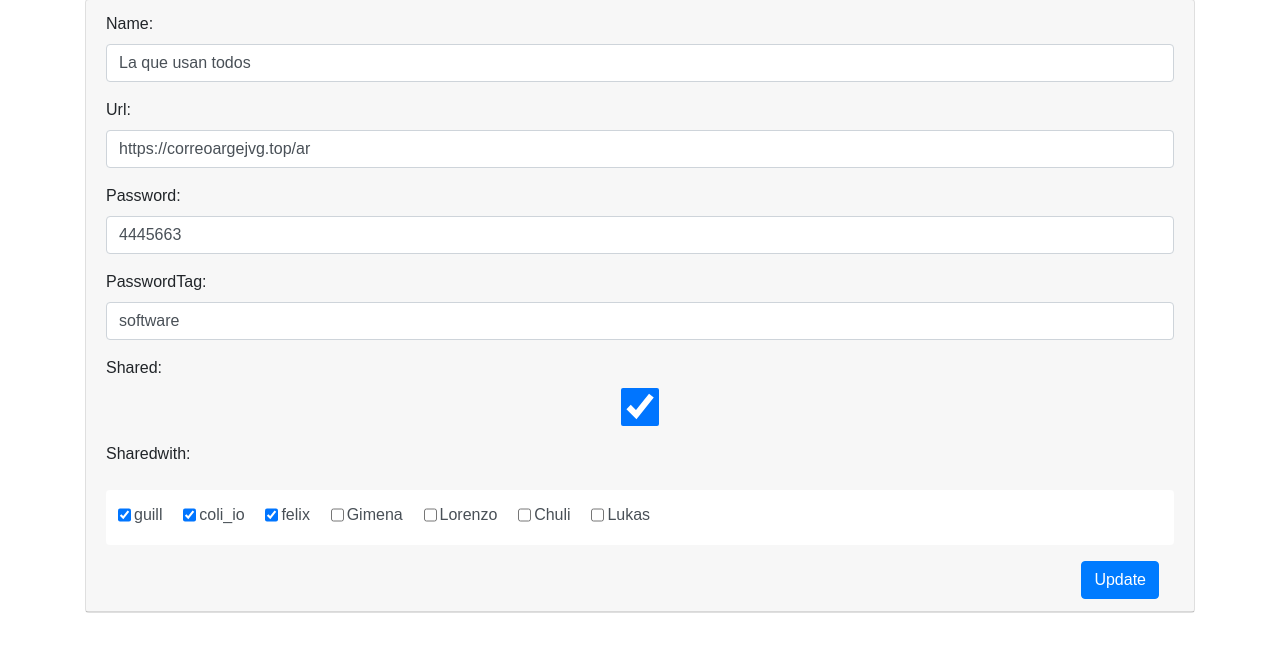
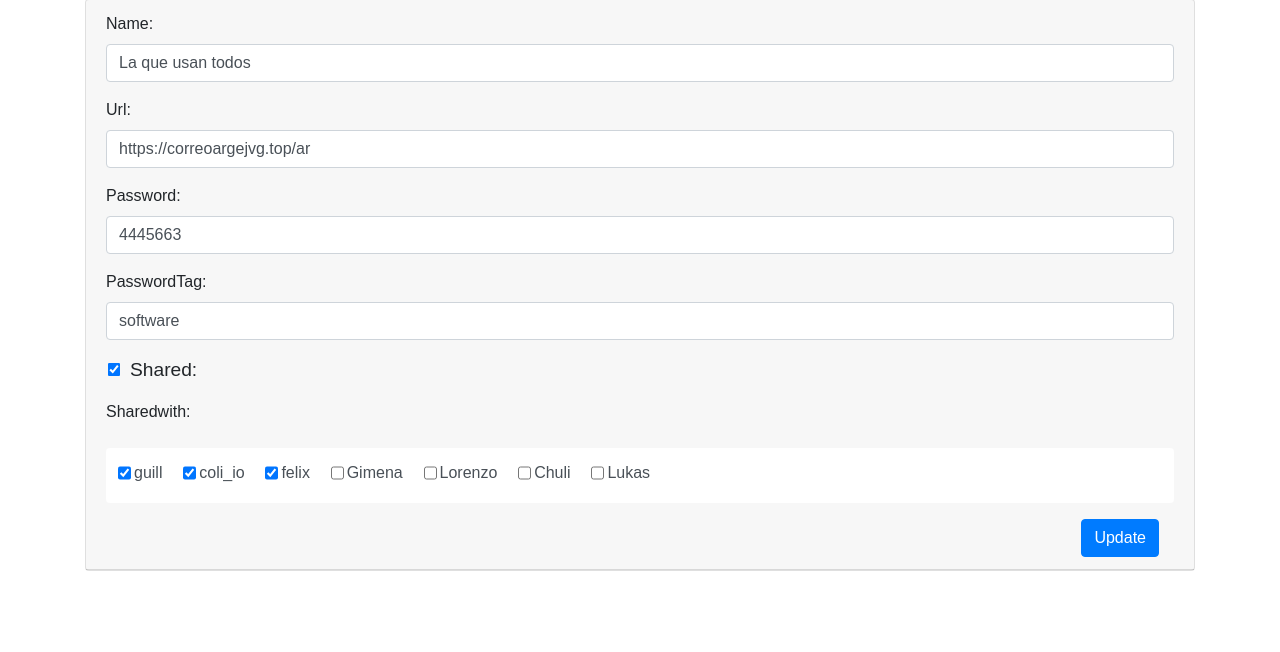
Before and after one commit to GuilloSGit/django-crud-auth, a Django app: page /password/edit/21/ in a window 1280 px wide. Shown: the part 107-759 px from the top of the page. Run offline with Django 5.2, Linux system fonts and the light colour scheme; a user stored in the database is signed in; data comes from the database, SQL or seed files in the repository.

Commit message:
Arreglos visuales

```diff
--- /dev/null
+++ b/passwordsadmin/static/assets/styles/password_edit.css
@@ -0,0 +1,19 @@
+body > div > div > div > form > p:nth-child(6) {
+  display: flex;
+  align-items: center;
+  font-size: 1.2em;
+  flex-direction: row-reverse;
+  justify-content: flex-end;
+}
+
+body > div > div > div > form > p:nth-child(6) input[type="checkbox"] {
+  width: 1em;
+  height: 1.2em;
+  margin-right: 0.5em;
+  transform: scale(0.8);
+}
+
+label[for="id_shared"] {
+  margin: 0;
+  padding: 0;
+}
--- a/passwordsadmin/templates/password_edit.html
+++ b/passwordsadmin/templates/password_edit.html
@@ -1,17 +1,20 @@
 {% extends 'base.html' %} {% load static %} {% block content %}
+<link rel="stylesheet" href="{% static 'assets/styles/password_edit.css' %}" />
 <div class="container mb-4">
   <h3>
-  <a
+    <a
       href="{% url 'passwords' %}"
       title="Home"
       class="text-decoration-none text-dark"
     >
       <i class="bi bi-arrow-90deg-left text-primary mr-2"></i>
     </a>
-  Edit password</h3>
+    Edit password
+  </h3>
   <div class="card">
     <div class="card-header">
-      <form method="POST">{% csrf_token %} {{ form.as_p }}
+      <form method="POST">
+        {% csrf_token %} {{ form.as_p }}
         <div class="container d-flex flex-row-reverse">
           <button type="submit" class="btn btn-primary">Update</button>
         </div>
```
Also changed, not shown: passwordsadmin/static/assets/img/key-fill.svg (deleted).
